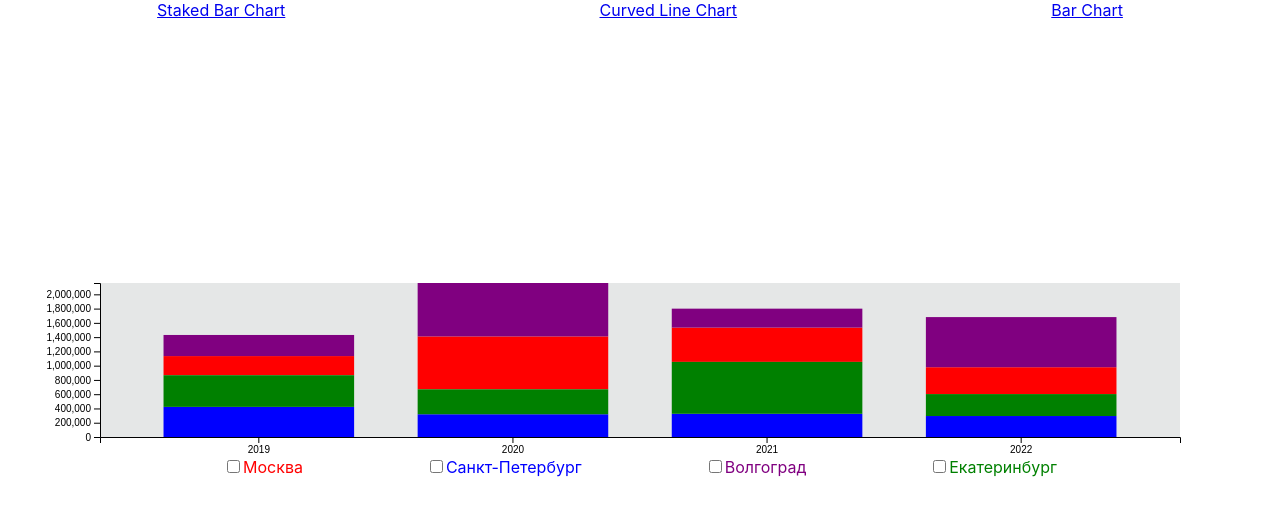
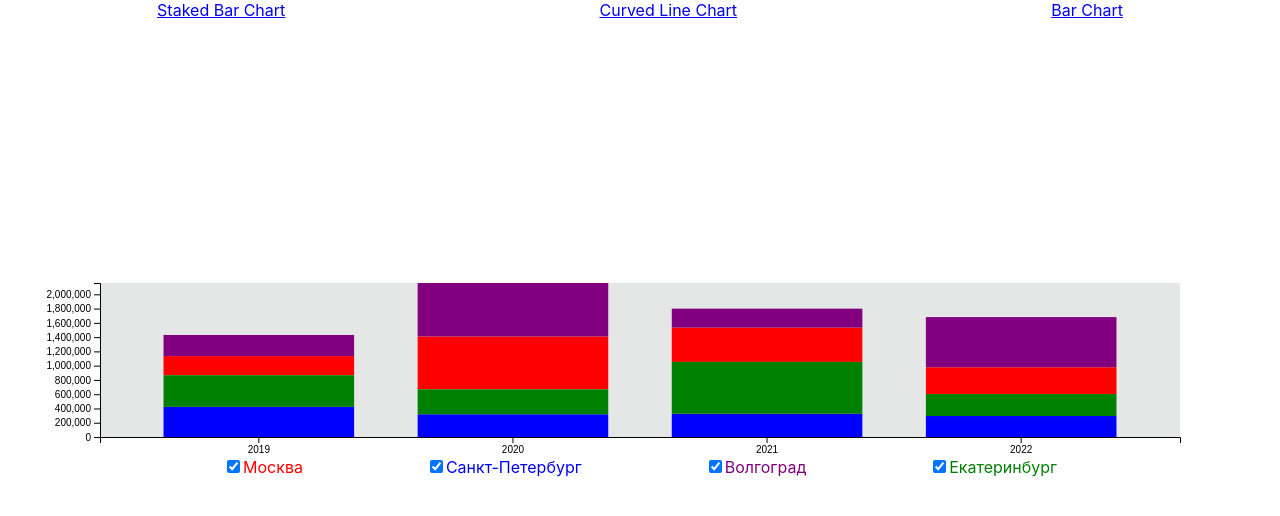
Before and after one commit to KwaziCoder/d3-charts, a React (Create React App) app: page / in a window 1280 px wide. Shown: the top 516 px of the page. Built offline with nearby package versions, Linux system fonts and the light colour scheme.

Commit message:
Fixed legend boxes

```diff
--- a/src/components/content/stakedBarChart/StakedBarChart.jsx
+++ b/src/components/content/stakedBarChart/StakedBarChart.jsx
@@ -91,6 +91,7 @@ const StakedBarChart = () => {
       .join("g")
       .attr("class", "layer")
       .attr("fill", layer => colors[layer.key])
+      //.attr("transform", "scale(1, -1)")
       .selectAll("rect")
       .data(layer => layer)
       .join('rect')
@@ -98,7 +99,8 @@ const StakedBarChart = () => {
         return xScale(sequence.data.year)
       })
       .attr("width", xScale.bandwidth())
-      .attr("y", sequence => yScale(sequence[1]))
+      .attr("y", sequence => (yScale(sequence[1])))
+      .transition()
       .attr("height", sequence => yScale(sequence[0]) - yScale(sequence[1]))
 
   }, [dimensions, keys]);
@@ -119,6 +121,7 @@ const StakedBarChart = () => {
               <input
                 id={key}
                 type="checkbox"
+                checked={keys.includes(key)}
                 onChange={(e) => {
                   if (e.target.checked) {
                     setKeys(Array.from(new Set([...keys, key])));
```
